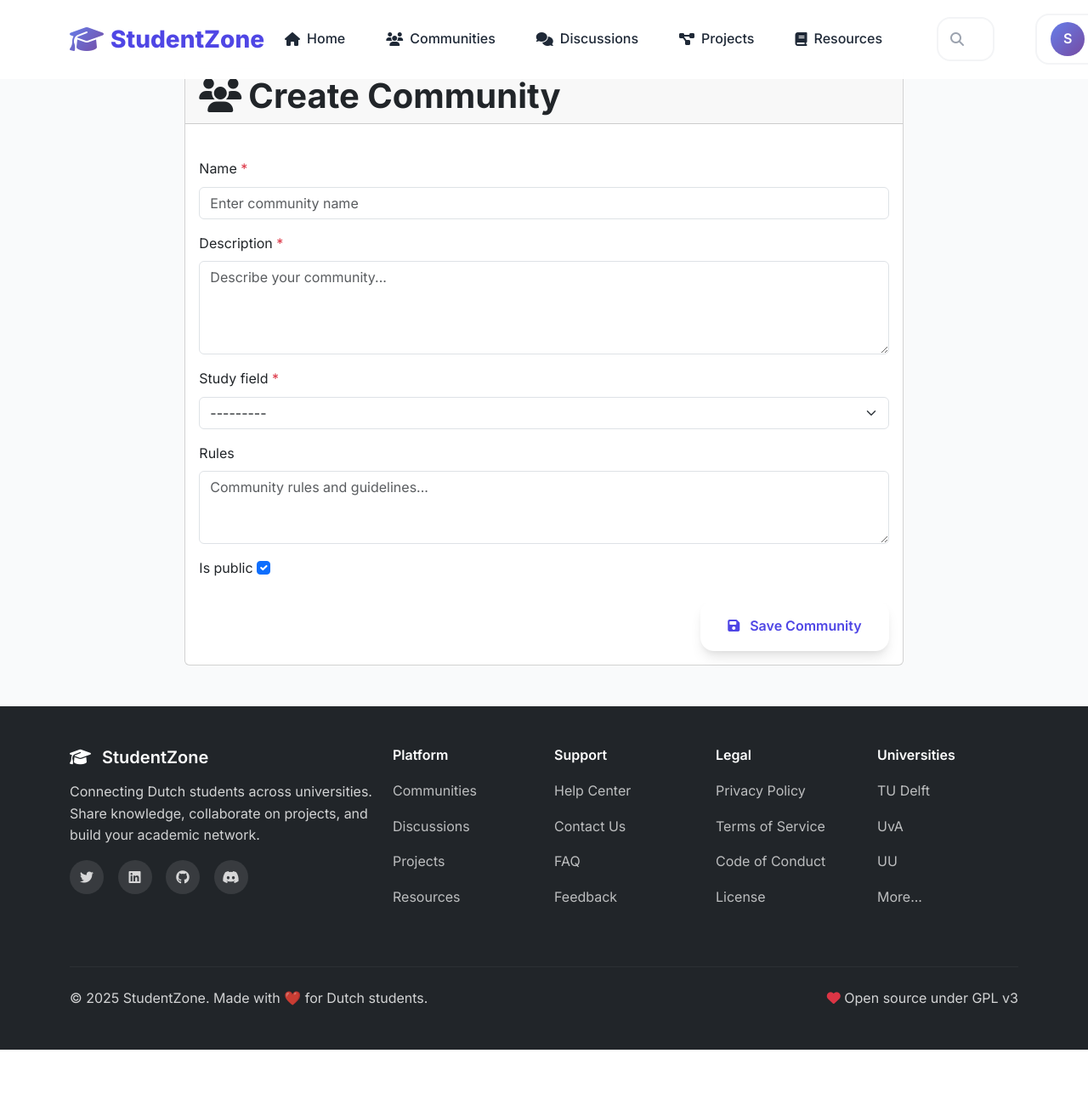
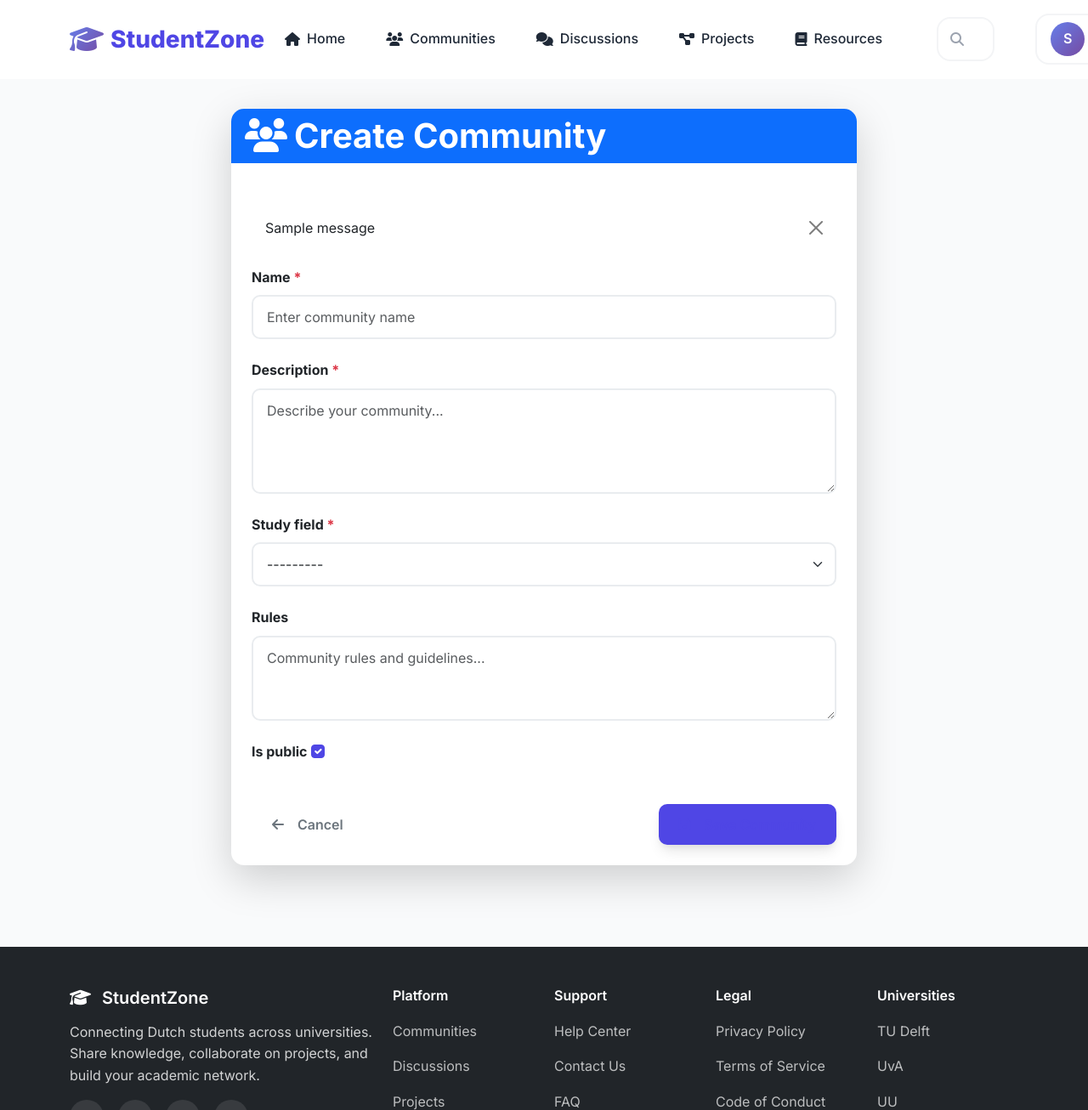
Before and after one commit to Appie0904/studentzone, a Django app: page /communities/create/ in a window 1280 px wide; the page is wider, and only the part inside the window is pictured. Shown: the top 1306 px of that part at 85% size. Before the commit the page ends 1235 px from the top of that part, so only its background shows below. Run offline with Django 4.2, Linux system fonts and the light colour scheme; a user stored in the database is signed in; tables that the repository leaves empty hold one stand-in row (values such as "Sample post"); one stand-in notice (Sample message) is shown.

Commit message:
Fix and improve community creation form - Add comprehensive error handling and debugging to community_create view - Enhance form template with better styling and user feedback - Add JavaScript debugging and form validation - Improve button styling and loading states - Add proper error message display - Ensure form works correctly for logged-in users - Add client-side validation feedback - Make save button more prominent and functional

```diff
--- a/communities/views.py
+++ b/communities/views.py
@@ -54,21 +54,34 @@
 def community_create(request):
     """Create a new community"""
     if request.method == 'POST':
+        print(f"DEBUG: Form submitted with data: {request.POST}")
         form = CommunityForm(request.POST)
+        print(f"DEBUG: Form is valid: {form.is_valid()}")
+
         if form.is_valid():
-            community = form.save(commit=False)
-            community.created_by = request.user
-            community.save()
+            print(f"DEBUG: Form is valid, creating community...")
+            try:
+                community = form.save(commit=False)
+                community.created_by = request.user
+                community.save()
 
-            # Auto-join the creator
-            CommunityMembership.objects.create(
-                user=request.user,
-                community=community,
-                role='admin'
-            )
+                # Auto-join the creator
+                CommunityMembership.objects.create(
+                    user=request.user,
+                    community=community,
+                    role='admin'
+                )
 
-            messages.success(request, f'Community "{community.name}" created successfully!')
-            return redirect('communities:community_detail', pk=community.pk)
+                messages.success(request, f'Community "{community.name}" created successfully!')
+                return redirect('communities:community_detail', pk=community.pk)
+            except Exception as e:
+                print(f"DEBUG: Error creating community: {e}")
+                messages.error(request, f'Error creating community: {str(e)}')
+        else:
+            print(f"DEBUG: Form errors: {form.errors}")
+            for field, errors in form.errors.items():
+                for error in errors:
+                    messages.error(request, f'{field}: {error}')
     else:
         form = CommunityForm()
 
--- a/templates/communities/community_form.html
+++ b/templates/communities/community_form.html
@@ -3,21 +3,31 @@
 {% block title %}{{ title|default:"Community" }} - StudentZone{% endblock %}
 
 {% block content %}
+<div class="container py-5">
     <div class="row justify-content-center">
         <div class="col-md-8">
-        <div class="card">
-            <div class="card-header">
+            <div class="card shadow-lg">
+                <div class="card-header bg-primary text-white">
                     <h2 class="mb-0">
                         <i class="fas fa-users me-2"></i>{{ title|default:"Community" }}
                     </h2>
                 </div>
-            <div class="card-body">
-                <form method="POST" enctype="multipart/form-data">
+                <div class="card-body p-4">
+                    {% if messages %}
+                        {% for message in messages %}
+                            <div class="alert alert-{{ message.tags }} alert-dismissible fade show" role="alert">
+                                {{ message }}
+                                <button type="button" class="btn-close" data-bs-dismiss="alert"></button>
+                            </div>
+                        {% endfor %}
+                    {% endif %}
+
+                    <form method="POST" enctype="multipart/form-data" id="communityForm">
                         {% csrf_token %}
 
                         {% for field in form %}
-                        <div class="mb-3">
-                            <label for="{{ field.id_for_label }}" class="form-label">
+                            <div class="mb-4">
+                                <label for="{{ field.id_for_label }}" class="form-label fw-bold">
                                     {{ field.label }}
                                     {% if field.field.required %}
                                         <span class="text-danger">*</span>
@@ -25,24 +35,24 @@
                                 </label>
                                 {{ field }}
                                 {% if field.help_text %}
-                                <div class="form-text">{{ field.help_text }}</div>
+                                    <div class="form-text text-muted">{{ field.help_text }}</div>
                                 {% endif %}
                                 {% if field.errors %}
                                     <div class="invalid-feedback d-block">
                                         {% for error in field.errors %}
-                                        {{ error }}
+                                            <div class="text-danger">{{ error }}</div>
                                         {% endfor %}
                                     </div>
                                 {% endif %}
                             </div>
                         {% endfor %}
 
-                    <div class="d-flex justify-content-between">
-                        <a href="{% url 'communities:community_list' %}" class="btn btn-secondary">
-                            <i class="fas fa-arrow-left me-1"></i>Cancel
+                        <div class="d-flex justify-content-between align-items-center pt-3">
+                            <a href="{% url 'communities:community_list' %}" class="btn btn-outline-secondary btn-lg">
+                                <i class="fas fa-arrow-left me-2"></i>Cancel
                             </a>
-                        <button type="submit" class="btn btn-primary">
-                            <i class="fas fa-save me-1"></i>Save Community
+                            <button type="submit" class="btn btn-primary btn-lg" id="saveBtn">
+                                <i class="fas fa-save me-2"></i>Save Community
                             </button>
                         </div>
                     </form>
@@ -50,4 +60,104 @@
             </div>
         </div>
     </div>
+</div>
+
+<style>
+.card {
+    border: none;
+    border-radius: 15px;
+}
+
+.card-header {
+    border-radius: 15px 15px 0 0 !important;
+    border-bottom: none;
+}
+
+.form-control, .form-select {
+    border-radius: 10px;
+    border: 2px solid #e9ecef;
+    padding: 12px 16px;
+    font-size: 1rem;
+    transition: all 0.3s ease;
+}
+
+.form-control:focus, .form-select:focus {
+    border-color: var(--primary-color);
+    box-shadow: 0 0 0 0.2rem rgba(79, 70, 229, 0.25);
+}
+
+.form-check-input:checked {
+    background-color: var(--primary-color);
+    border-color: var(--primary-color);
+}
+
+.btn {
+    border-radius: 10px;
+    padding: 12px 24px;
+    font-weight: 600;
+    transition: all 0.3s ease;
+}
+
+.btn:hover {
+    transform: translateY(-2px);
+    box-shadow: 0 4px 12px rgba(0, 0, 0, 0.15);
+}
+
+.btn-primary {
+    background: var(--primary-color);
+    border-color: var(--primary-color);
+}
+
+.btn-primary:hover {
+    background: var(--primary-dark);
+    border-color: var(--primary-dark);
+}
+
+.alert {
+    border-radius: 10px;
+    border: none;
+}
+</style>
+
+<script>
+document.getElementById('communityForm').addEventListener('submit', function(e) {
+    console.log('Form submission started');
+    const formData = new FormData(this);
+    console.log('Form data:', Object.fromEntries(formData));
+
+    // Show loading state
+    const saveBtn = document.getElementById('saveBtn');
+    const originalText = saveBtn.innerHTML;
+    saveBtn.innerHTML = '<i class="fas fa-spinner fa-spin me-2"></i>Saving...';
+    saveBtn.disabled = true;
+
+    // Re-enable after a delay in case of error
+    setTimeout(() => {
+        saveBtn.innerHTML = originalText;
+        saveBtn.disabled = false;
+    }, 10000);
+});
+
+// Debug form field values
+document.addEventListener('DOMContentLoaded', function() {
+    console.log('Community form loaded');
+    const form = document.getElementById('communityForm');
+    if (form) {
+        console.log('Form found:', form);
+        const fields = form.querySelectorAll('input, select, textarea');
+        console.log('Form fields:', fields.length);
+
+        // Add validation feedback
+        fields.forEach(field => {
+            field.addEventListener('blur', function() {
+                if (this.hasAttribute('required') && !this.value.trim()) {
+                    this.classList.add('is-invalid');
+                } else {
+                    this.classList.remove('is-invalid');
+                }
+            });
+        });
+    }
+});
+</script>
 {% endblock %}
```
Lines whose indentation alone changed are shown as unchanged.
